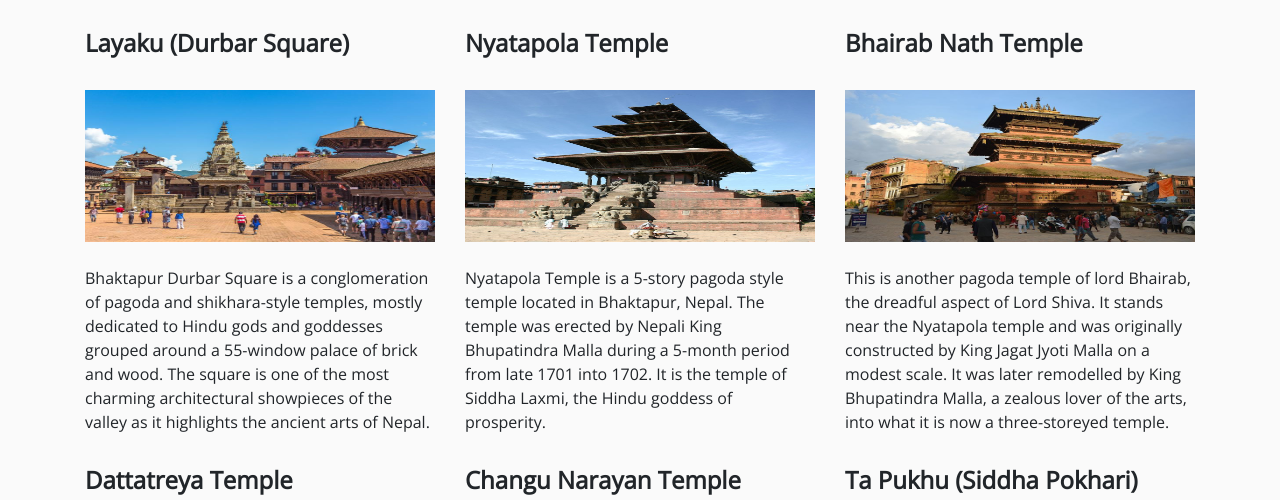
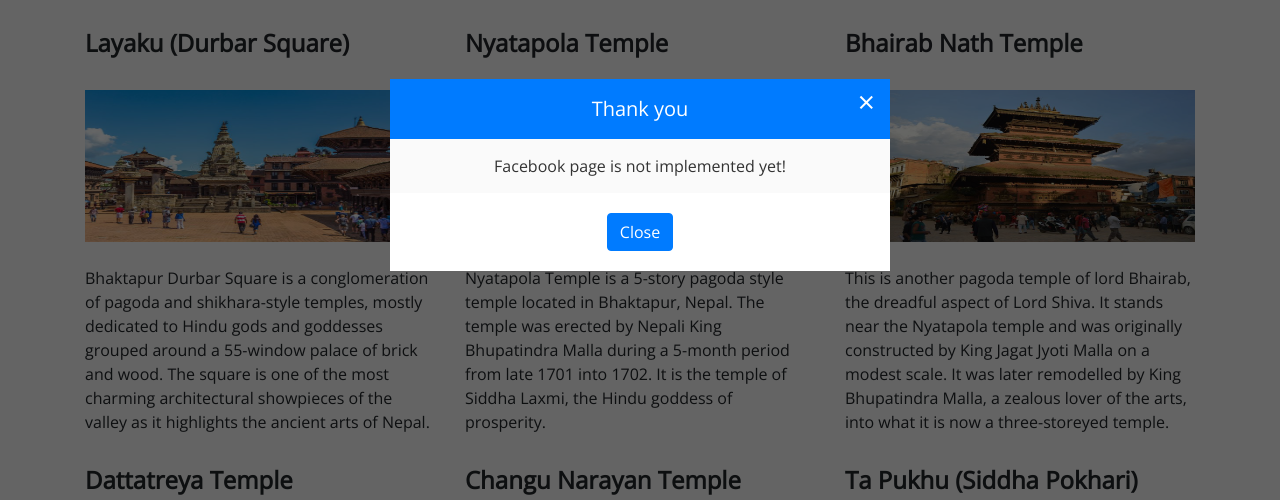
Before and after one commit to shahsajil/Bhaktapur-Tourism-Code-Louisville, a plain HTML site: page landmarks.html in a window 1280 px wide. Both pictures are taken after a click on the link 1073 px from the left and 1230 px from the top of the page. Shown: the part 225-725 px from the top of the page. Drawn offline with nearby package versions, Linux system fonts and the light colour scheme; files whose address does not match are found by name.

Commit message:
added custom modal in facebook icon using javascript

```diff
--- a/css/style.css
+++ b/css/style.css
@@ -228,9 +228,6 @@ h1 {
   /* padding-bottom:1.8em; */
 }
 
-/* display: inline-block;
-text-align: center;
-} */
 
 #lightbox .close {
 opacity: 1;
@@ -302,9 +299,6 @@ input:focus,textarea:focus,button:focus{
   margin-top: 1.5em;
 }
 
-/* -webkit::input placeholder {
-  color: #999;
-} */
 
 .bkt-map iframe {
   width: 100%;
@@ -370,3 +364,76 @@ padding-left: 0;
  font-size: 20px;
 }
 /* end of footer */
+
+/* Modal Section  */
+
+a.button{
+  background-color: blue;
+  padding: 10px;
+  color: #fff;
+  text-decoration: none;
+}
+
+.fb-modal{
+  width: 100%;
+  height: 100%;
+  background-color: rgba(0, 0, 0, 0.6);
+  position: fixed;
+  top: 0;
+  left: 0;
+  bottom: 0;
+  right: 0;
+  justify-content: center;
+  align-items: center;
+  display: none;
+  z-index: 2;
+}
+
+body{
+  position: relative;
+}
+
+body.open-modal{
+  overflow: hidden;
+}
+
+.modal-box{
+  width: 500px;
+  background-color: white;
+  text-align: center;
+  position: relative;
+  color: #fff;
+}
+
+.fb-modal .modal-title{
+  background-color: #007bff;
+  padding: 15px;
+  /*color: #fff;*/
+}
+
+.modal-para{
+  background-color: #fafafa;
+  padding: 15px;
+  color: #333;
+}
+
+.cancel {
+  position: absolute;
+  right: 15px;
+  font-size: 30px;
+  cursor: pointer;
+}
+
+.modal-button{
+   margin: 20px 0;
+}
+
+.remove{
+  background-color: #007bff;
+  color: #fff;
+  padding: 8px 12px;
+  border:  none;
+  margin-top: 20px;
+  cursor: pointer;
+}
+/* end of modal section */
--- a/js/custom.js
+++ b/js/custom.js
@@ -24,3 +24,23 @@ jQuery(document).ready(function($) {
       });
 
     });
+
+//js code for modal-content of facebook icon
+
+document.getElementById('fb-button').addEventListener('click',
+function() {
+  $('body').toggleClass('open-modal');
+  document.querySelector('.fb-modal').style.display = 'flex';
+});
+
+document.querySelector('.cancel').addEventListener('click',
+function() {
+  $('body').toggleClass('open-modal');
+  document.querySelector('.fb-modal').style.display = 'none';
+});
+
+document.querySelector('.modal-button').addEventListener('click',
+function() {
+  $('body').toggleClass('open-modal');
+  document.querySelector('.fb-modal').style.display = 'none';
+});
--- a/landmarks.html
+++ b/landmarks.html
@@ -170,7 +170,7 @@
 
        <div class="col-md-3">
          <ul class="socailsite-footer">
-           <li><a href="#"><i class="fab fa-facebook"></i></a></li>
+           <li><a href="#" id="fb-button"><i class="fab fa-facebook"></i></a></li>
            <li><a href="#"><i class="fab fa-twitter-square"></i></a></li>
            <li><a href="#"><i class="fab fa-pinterest-square"></i></a></li>
            <li><a href="#"><i class="fab fa-instagram"></i></a></li>
@@ -181,12 +181,26 @@
    </div>
 </footer> <!-- end of footer -->
 
+<!-- start of modal-content for facebook icon -->
+<div class="fb-modal">
+   <div class="modal-box">
+       <div class="cancel">&times;</div>
+         <div class="modal-form">
+           <h5 class="modal-title">Thank you</h5>
+           <div class="modal-para">Facebook page is not implemented yet!</div>
+           <button type="close" class="modal-button btn btn-primary">Close</button>
+       </div>
+   </div>
+</div>
+<!-- end of modal-content for facebook icon -->
+
 <!-- jQUERY-FILE  -->
 <script src="js/jquery.min.js" type="text/javascript"></script>
 
 <!-- Bootstrap -->
 <script src="js/bootstrap.js" type="text/javascript"></script>
 <script src="js/font.js" type="text/javascript"></script>
+<script src="js/custom.js" type="text/javascript"></script>
 
 
 </body>
```
Also changed, not shown: contact.html (+15 -1 lines), gallery.html (+14 -1 lines), index.html (+14 -1 lines), 1 other file.
